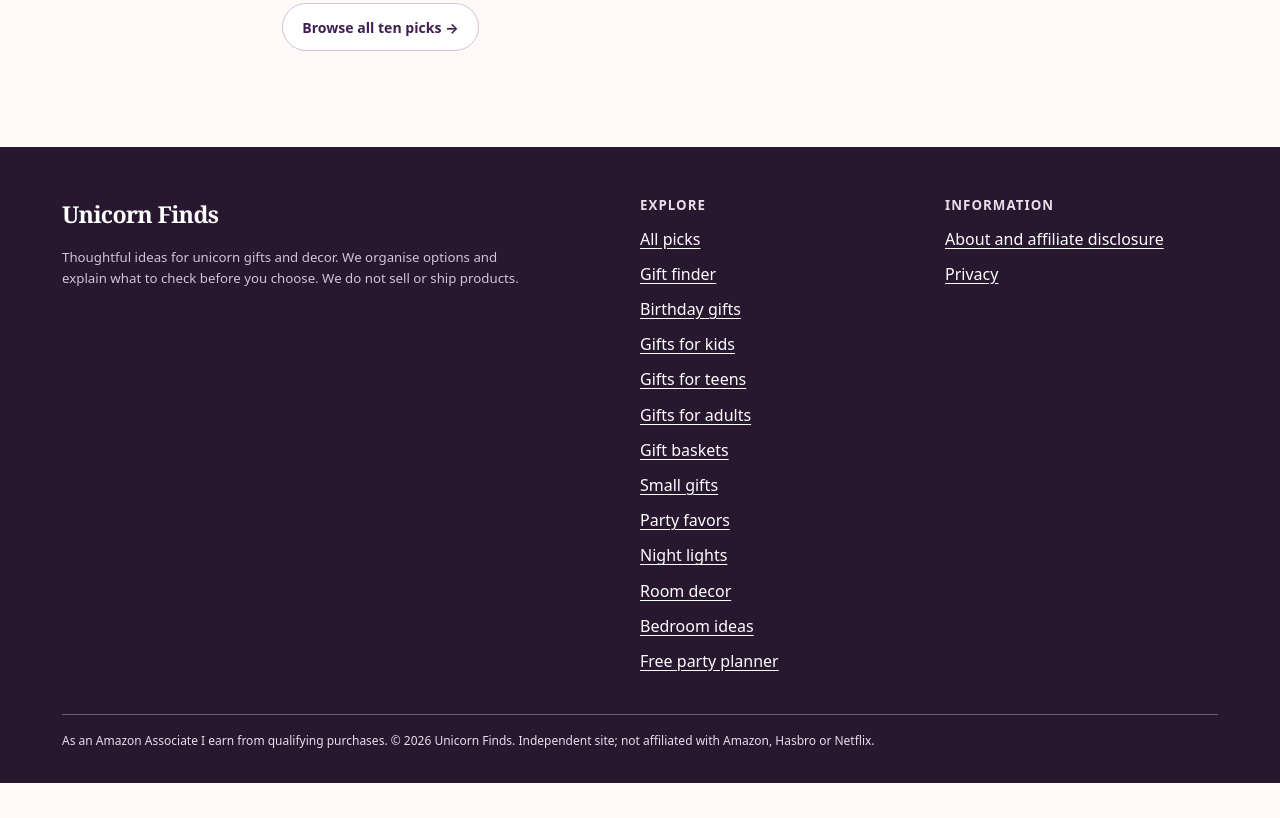
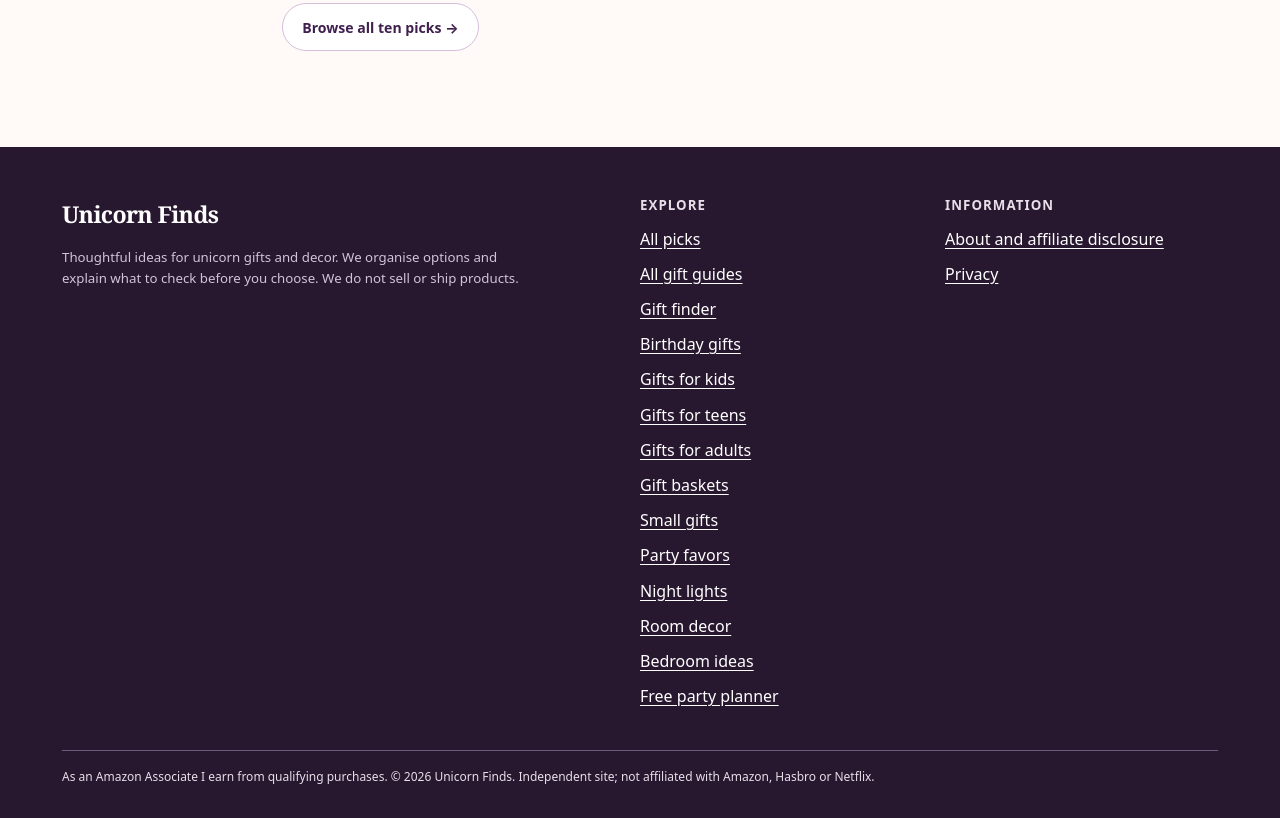
Before and after one commit to alexgianni777-tech/unicorn-site, a plain HTML site: page guides/small-unicorn-gifts-stocking-stuffers.html in a window 1280 px wide. Shown: the part 3487-4305 px from the top of the page. Before the commit the page ends 4270 px from the top, so only its background shows below. Drawn offline with Linux system fonts and the light colour scheme.

Commit message:
Link Unicorn guide hub from guides/small-unicorn-gifts-stocking-stuffers.html

```diff
--- a/guides/small-unicorn-gifts-stocking-stuffers.html
+++ b/guides/small-unicorn-gifts-stocking-stuffers.html
@@ -22,7 +22,7 @@
   <script src="/assets/ads.js" defer></script>
 </head>
 <body>
-<a class="skip" href="#main">Skip to content</a><div class="topline">A little wonder for everyday spaces ✦</div><header class="site-header"><div class="header-inner"><a class="brand" href="/" aria-label="Unicorn Finds home"><span class="brand-mark" aria-hidden="true">🦄</span>Unicorn Finds</a><nav class="nav" aria-label="Main navigation"><a href="/#shop">Shop</a><a href="/#guides">Gift guides</a><a href="/tools/unicorn-gift-finder.html">Gift finder</a><a href="/tools/unicorn-party-planner.html">Party planner</a><a href="/guides/unicorn-night-lights.html">Night lights</a><a href="/about.html">Our approach</a></nav></div></header>
+<a class="skip" href="#main">Skip to content</a><div class="topline">A little wonder for everyday spaces ✦</div><header class="site-header"><div class="header-inner"><a class="brand" href="/" aria-label="Unicorn Finds home"><span class="brand-mark" aria-hidden="true">🦄</span>Unicorn Finds</a><nav class="nav" aria-label="Main navigation"><a href="/#shop">Shop</a><a href="/guides/index.html">Gift guides</a><a href="/tools/unicorn-gift-finder.html">Gift finder</a><a href="/tools/unicorn-party-planner.html">Party planner</a><a href="/guides/unicorn-night-lights.html">Night lights</a><a href="/about.html">Our approach</a></nav></div></header>
 <main id="main"><div class="page-intro"><div class="wrap">
       <div class="breadcrumbs"><a href="/">Home</a> / Guides</div>
       <span class="eyebrow">Unicorn Finds guide</span><h1>Small Unicorn Gifts &amp; Stocking Stuffers</h1><p>A small gift should feel intentionally chosen, not like a miniature version of a bigger present.</p>
@@ -84,7 +84,7 @@
         <div><a class="brand" href="/">Unicorn Finds</a>
           <p>Thoughtful ideas for unicorn gifts and decor. We organise options and explain what to check before you choose. We do not sell or ship products.</p></div>
         <div class="footer-links"><strong>Explore</strong>
-          <a href="/#shop">All picks</a><a href="/tools/unicorn-gift-finder.html">Gift finder</a>
+          <a href="/#shop">All picks</a><a href="/guides/index.html">All gift guides</a><a href="/tools/unicorn-gift-finder.html">Gift finder</a>
           <a href="/guides/unicorn-birthday-gifts.html">Birthday gifts</a><a href="/guides/unicorn-gifts-for-kids.html">Gifts for kids</a>
           <a href="/guides/unicorn-gifts-for-teens.html">Gifts for teens</a><a href="/guides/unicorn-gifts-for-adults.html">Gifts for adults</a>
           <a href="/guides/unicorn-gift-basket-ideas.html">Gift baskets</a><a href="/guides/small-unicorn-gifts-stocking-stuffers.html">Small gifts</a>
```
